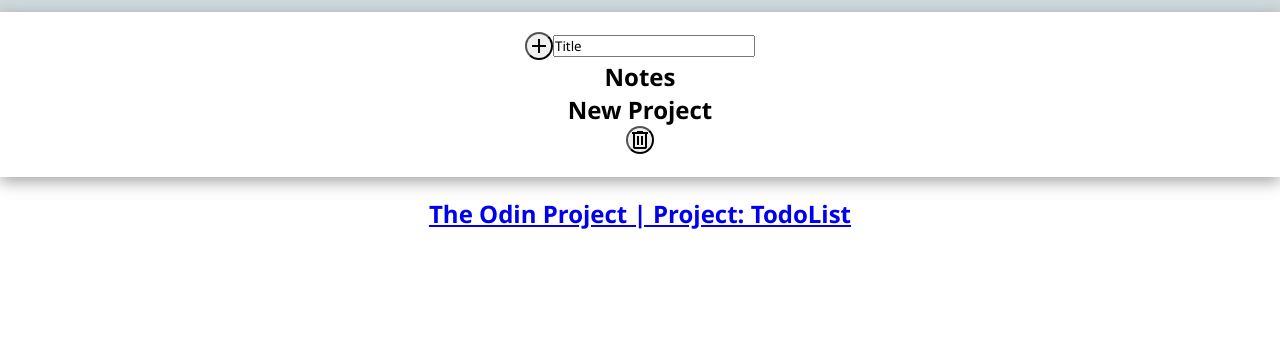
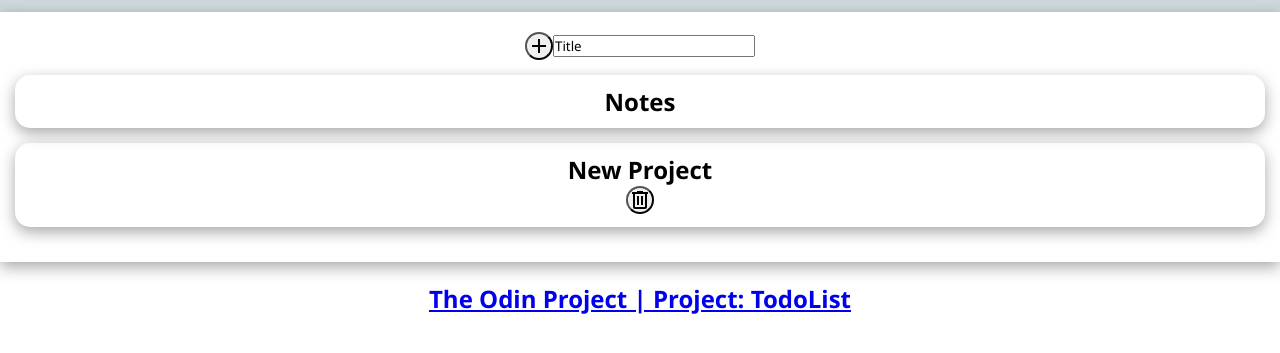
Before and after one commit to CyprianESPI/odin-todolist, a website built with webpack: page src/index.html in a window 1280 px wide. Both pictures are taken after a click on the button "Projects". Shown: the part 73-426 px from the top of the page. Built offline with nearby package versions, Linux system fonts and the light colour scheme.

Commit message:
Use a card for each project

```diff
--- a/src/components/projectUi.js
+++ b/src/components/projectUi.js
@@ -30,6 +30,8 @@ class ProjectUi {
     }
 
     CreateUiDisplay(parent, db, refreshUi) {
+        const container = document.createElement("div");
+        container.className = "projectCard";
         const header = document.createElement("div");
         const title = document.createElement("h2");
         title.innerText = this.project.title;
@@ -48,15 +50,17 @@ class ProjectUi {
         }
 
 
-        parent.appendChild(header);
+        container.appendChild(header);
 
         Object.entries(this.project.todos).forEach(([k, v]) => {
             console.log("CreateUiDisplay kvp:", k, v);
             const todoUi = new TodoUi(v);
             const todosContainer = document.createElement("div");
-            parent.appendChild(todosContainer);
+            container.appendChild(todosContainer);
             todoUi.CreateUiTemplate(false, this.project.title, todosContainer, db, refreshUi);
         });
+
+        parent.appendChild(container);
     }
 }
 
--- a/src/styles.css
+++ b/src/styles.css
@@ -94,3 +94,10 @@ button {
     border-radius: var(--br);
     padding: 10px;
 }
+
+.projectCard {
+    box-shadow: rgba(0, 0, 0, 0.35) 0px 5px 15px;
+    margin: 15px;
+    border-radius: var(--br);
+    padding: 10px;
+}
```
